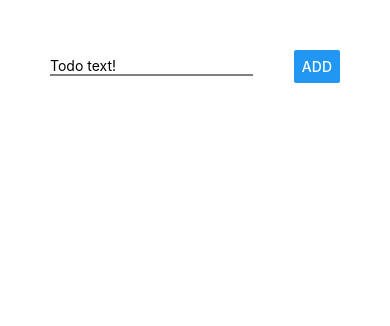
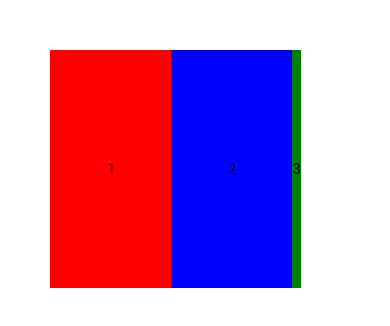
Before and after one commit to carlosvillasanchez/ReactNative, a React Native app: screen / in a window 390 px wide. Shown: the top 326 px of the page. Built offline with nearby package versions, Linux system fonts and the light colour scheme.

Commit message:
Flex learned

```diff
--- a/App.js
+++ b/App.js
@@ -4,9 +4,25 @@ import { StyleSheet, Text, View, TextInput, Button } from 'react-native';
 export default function App() {
   return (
     <View style={styles.container}>
-      <View style={{flexDirection: 'row', justifyContent: 'space-between', alignItems: 'center'}}>
-        <TextInput placeholder="Todo text!" style={{borderBottomColor: 'grey', borderBottomWidth: 2, width: '70%'}}/>
-        <Button title="Add"/>
+      <View style={{
+        backgroundColor: 'red',
+        justifyContent: 'center',
+        flex: 1,
+        alignItems: 'center'}}>
+        <Text>1</Text>
+      </View>
+      <View style={{
+        flex: 1,
+        backgroundColor: 'blue',
+        justifyContent: 'center',
+        alignItems: 'center'}}>
+        <Text>2</Text>
+      </View>
+      <View style={{
+        backgroundColor: 'green',
+        justifyContent: 'center',
+        alignItems: 'center'}}>
+        <Text>3</Text>
       </View>
     </View>
   );
@@ -14,6 +30,9 @@ export default function App() {
 
 const styles = StyleSheet.create({
   container: {
-    padding: 50
+    padding: 50,
+    flexDirection: "row",
+    width: '90%',
+    height: '40%'
   },
 });
```
